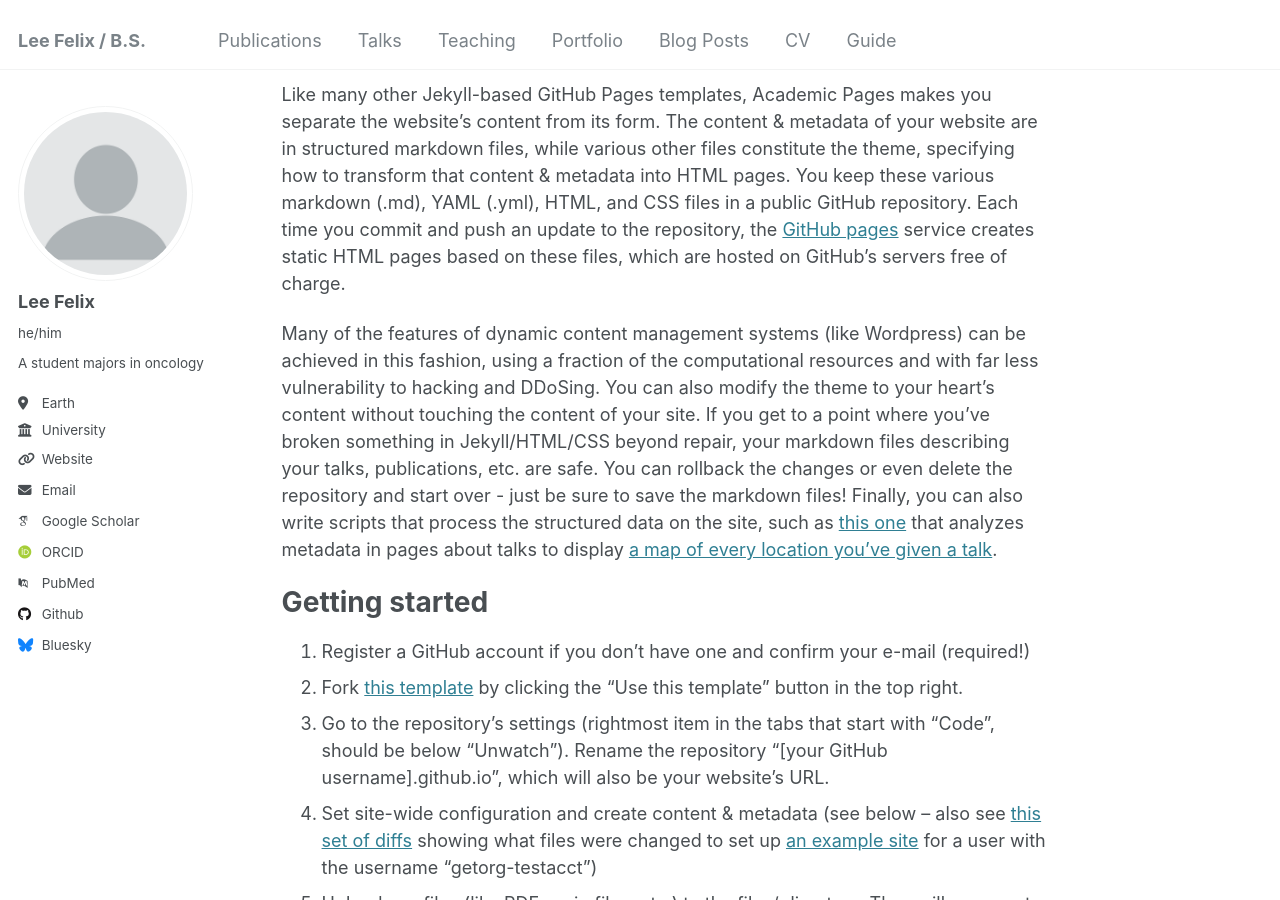
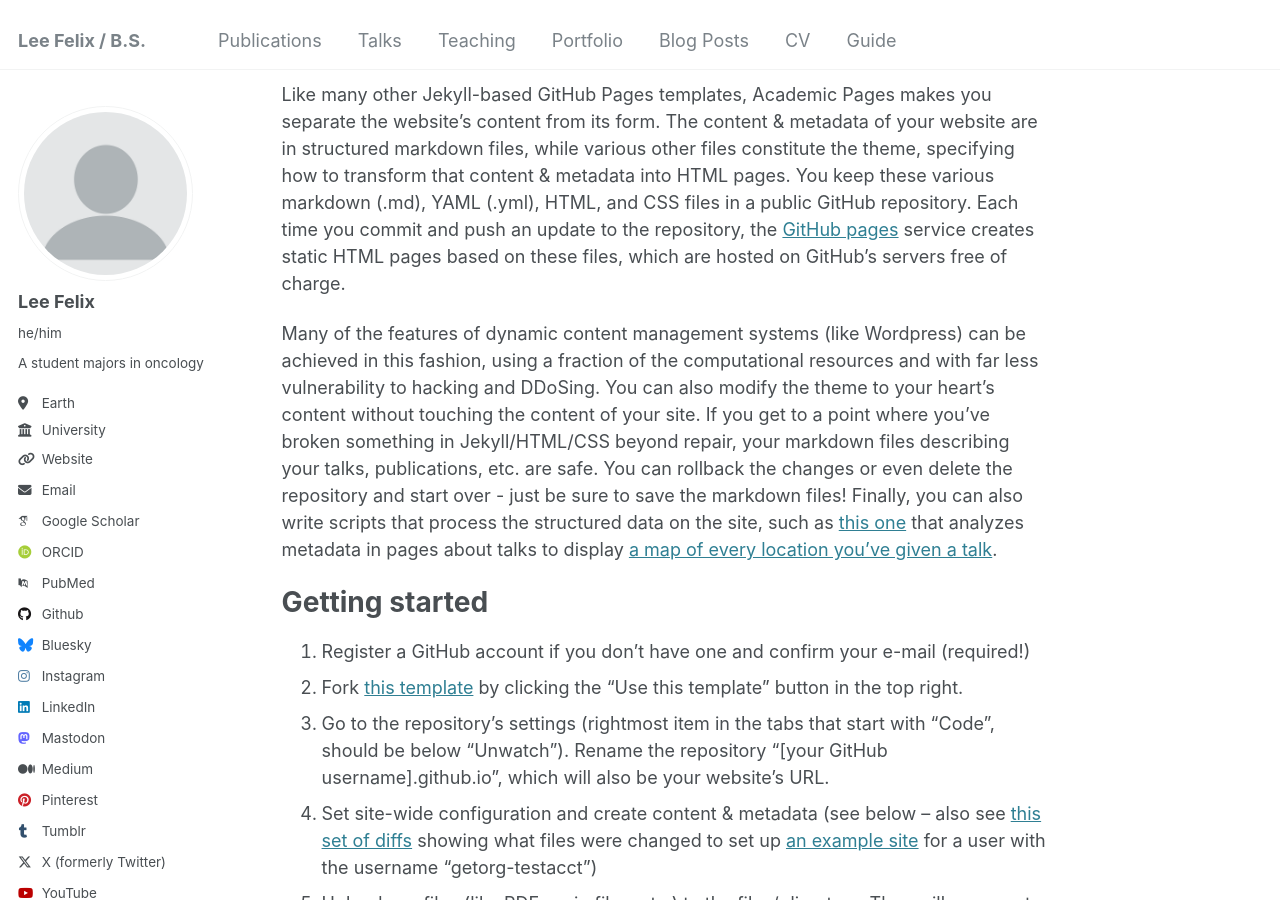
Before and after one commit to LeeFely/LeeFely.github.io, a Jekyll site: the page built from _pages/about.md, in a window 1280 px wide and 900 px high, scrolled down 410 px. Built offline with Jekyll 4.4.1, drawn with Linux system fonts in a browser that asks for light colours; some web fonts are replaced; some of the changed lines change nothing that is shown.

Commit message:
Update _config.yml

```diff
--- a/_config.yml
+++ b/_config.yml
@@ -56,22 +56,22 @@ author:
   goodreads        : # Username
   google_plus      : # Username
   keybase          : # Username
-  instagram        : # Username
+  instagram        : "Lee Fely"
   lastfm           : # Username
-  linkedin         : # Username
-  mastodon         : # URL
-  medium           : # URL
-  pinterest        : # Username
+  linkedin         : "Lee Fely"
+  mastodon         : "Lee Fely"
+  medium           : "Lee Fely"
+  pinterest        : "Lee Fely"
   soundcloud       : # Username
   steam            : # Username
   telegram         : # URL
-  tumblr           : # Username
-  twitter          : # Username for X / Twitter
+  tumblr           : "Lee Fely"
+  twitter          : "Lee Fely"
   vine             : # Username
   weibo            : # Username
   wikipedia        : # Username
   xing             : # Username
-  youtube          : # Username
+  youtube          : "Fely Lee"
   zhihu            : # Username
 
 # Publication Category - The following the list of publication categories and their headings
```
